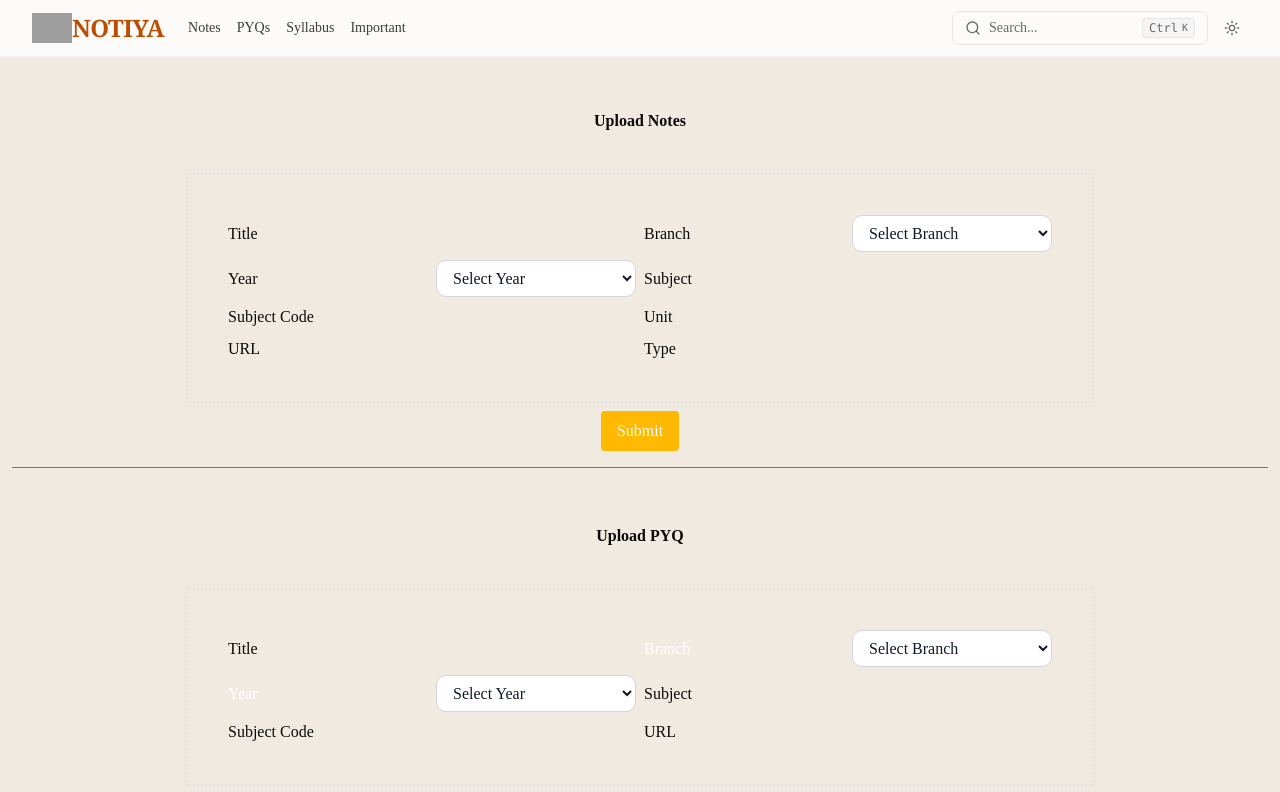
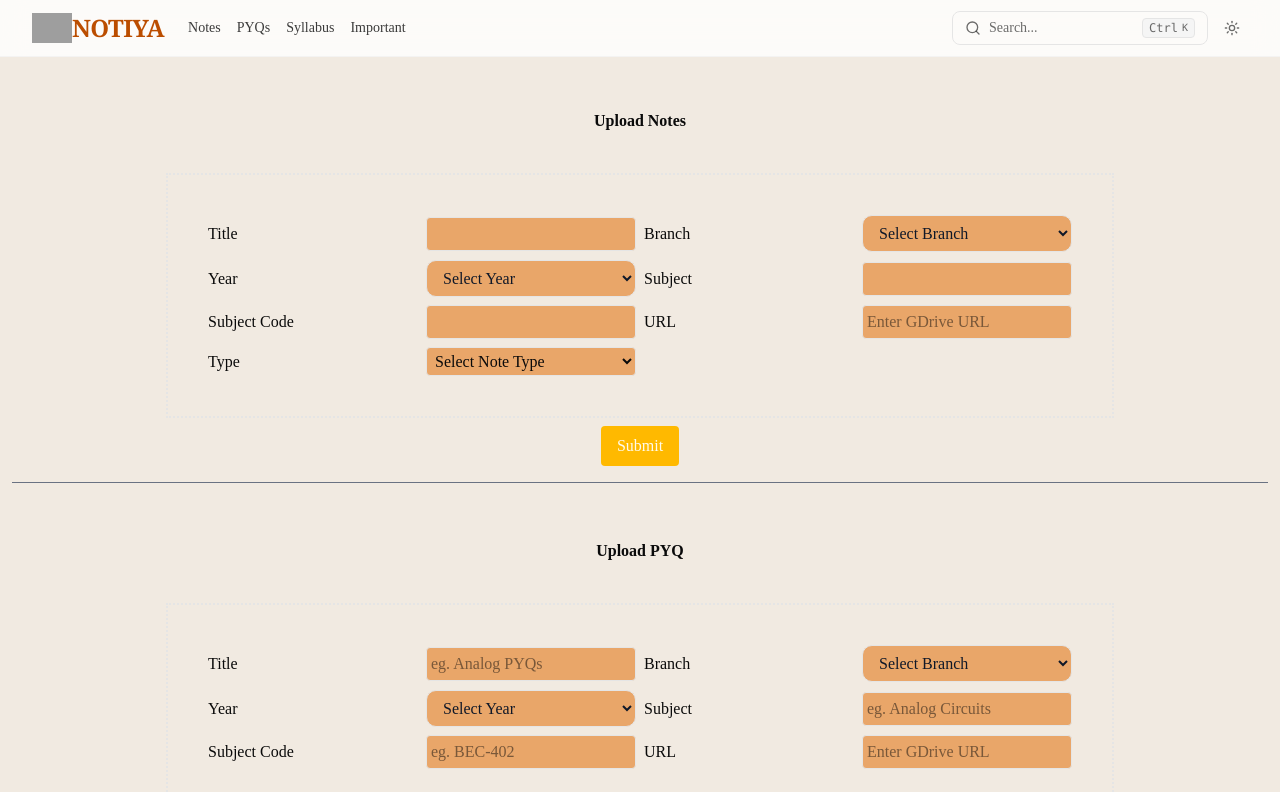
Before and after one commit to abhaysinghtomar97/notiya, a Next.js app: page /admin/upload in a window 1280 px wide. Shown: the top 792 px of the page. Built offline with nearby package versions, Linux system fonts and the light colour scheme; grey boxes are pictures that could not be loaded.

Commit message:
fix : Upload form, schema, removed unit input

```diff
--- a/src/app/admin/upload/page.jsx
+++ b/src/app/admin/upload/page.jsx
@@ -15,7 +15,6 @@ const page = () => {
         subjectCode: '',
         year: '',
         subject: '',
-        unit: '',
         url: '',
         type: ''
     })
--- a/src/app/api/notes/[year]/[branch]/route.js
+++ b/src/app/api/notes/[year]/[branch]/route.js
@@ -12,7 +12,7 @@ export async function GET(request, { params }) {
             console.log(year == 1)
        let response;
 
-// 2. Compare 'year' as a string, since URL params are strings
+
 if (year === '1') {
     response = await Note.find({
         year: year
--- a/src/app/sitemap.js
+++ b/src/app/sitemap.js
@@ -19,39 +19,39 @@ export default function sitemap() {
 
   // Home
   urls.push({
-    url: 'https://notiya-seven.vercel.app',
+    url: 'https://notiya.in',
     lastModified: new Date(),
   });
 
   // Main study material page
   urls.push({
-    url: 'https://notiya-seven.vercel.app/btech-study-material',
+    url: 'https://notiya.in/btech-study-material',
     lastModified: new Date(),
   });
 
   for (const year of years) {
     // Year page
     urls.push({
-      url: `https://notiya-seven.vercel.app/btech-study-material/${year}`,
+      url: `https://notiya.in/btech-study-material/${year}`,
       lastModified: new Date(),
     });
 
     for (const branch of branches) {
       // Branch page
       urls.push({
-        url: `https://notiya-seven.vercel.app/btech-study-material/${year}/${branch}`,
+        url: `https://notiya.in/btech-study-material/${year}/${branch}`,
         lastModified: new Date(),
       });
 
       // Notes page
       urls.push({
-        url: `https://notiya-seven.vercel.app/btech-study-material/${year}/${branch}/notes`,
+        url: `https://notiya.in/btech-study-material/${year}/${branch}/notes`,
         lastModified: new Date(),
       });
 
       // PYQ page (if exists)
       urls.push({
-        url: `https://notiya-seven.vercel.app/btech-study-material/${year}/${branch}/pyq`,
+        url: `https://notiya.in/btech-study-material/${year}/${branch}/pyq`,
         lastModified: new Date(),
       });
     }
--- a/src/components/NoteInputForm.jsx
+++ b/src/components/NoteInputForm.jsx
@@ -1,6 +1,6 @@
 import React from 'react'
 
-const NoteInputForm = ({note , handleNoteInput}) => {
+const NoteInputForm = ({ note, handleNoteInput }) => {
   return (
     <div>
 
@@ -11,6 +11,7 @@ const NoteInputForm = ({note , handleNoteInput}) => {
           name='title'
           value={note.title}
           onChange={handleNoteInput}
+          className='bg-main p-1 rounded border  hover:border-amber-950'
           type="text"
         />
         <label htmlFor="branch">Branch</label>
@@ -19,9 +20,10 @@ const NoteInputForm = ({note , handleNoteInput}) => {
           name="branch"
           value={note.branch}
           onChange={handleNoteInput}
-  className="w-full rounded-lg border border-gray-300 dark:border-gray-700 bg-white dark:bg-gray-900 px-3 py-2 text-gray-900 dark:text-white"
+          className="w-full rounded-lg border hover:border-amber-950 dark:border-gray-700 bg-main dark:bg-gray-900 px-3 py-2 text-gray-900 dark:text-white"
         >
           <option value="">Select Branch</option>
+          <option value="CSE">COMMON</option>
           <option value="CSE">CSE</option>
           <option value="CS">CS</option>
           <option value="IT">IT</option>
@@ -36,7 +38,7 @@ const NoteInputForm = ({note , handleNoteInput}) => {
           name="year"
           value={note.year}
           onChange={handleNoteInput}
-  className="w-full rounded-lg border border-gray-300 dark:border-gray-700 bg-white dark:bg-gray-900 px-3 py-2 text-gray-900 dark:text-white"
+          className="w-full rounded-lg border hover:border-amber-950 dark:border-gray-700 bg-main dark:bg-gray-900 px-3 py-2 text-gray-900 dark:text-white"
         >
           <option value="">Select Year</option>
           <option value="1">1st Year</option>
@@ -50,6 +52,7 @@ const NoteInputForm = ({note , handleNoteInput}) => {
           name='subject'
           value={note.subject}
           onChange={handleNoteInput}
+          className='bg-main p-1 rounded border  hover:border-amber-950'
           type="text" />
         <label htmlFor="subject">Subject Code</label>
         <input
@@ -57,15 +60,10 @@ const NoteInputForm = ({note , handleNoteInput}) => {
           name='subjectCode'
           value={note.subjectCode}
           onChange={handleNoteInput}
+          className='bg-main p-1 rounded border  hover:border-amber-950'
           type="text" />
 
-                    <label htmlFor="unit">Unit</label>
-                    <input
-                        id='unit'
-                        name='unit'
-                        value={note.unit}
-                        onChange={handleNoteInput}
-                        type="text" />
+
 
         <label htmlFor="url">URL</label>
         <input
@@ -73,14 +71,22 @@ const NoteInputForm = ({note , handleNoteInput}) => {
           name='url'
           value={note.url}
           onChange={handleNoteInput}
+          placeholder="Enter GDrive URL"
+          className='bg-main p-1 rounded border  hover:border-amber-950'
           type="text" />
         <label htmlFor="type">Type</label>
-                    <input
+        <select
           id='type'
           name='type'
           value={note.type}
           onChange={handleNoteInput}
-                        type="text" />
+          className='bg-main p-1 rounded border  hover:border-amber-950'
+          >
+            <option value="">Select Note Type</option>
+            <option value="Handwrittern">Handwrittern</option>
+            <option value="Class Notes">Class Notes</option>
+            <option value="Other">Other</option>
+          </select>
 
 
       </div>
--- a/src/components/PyqInputForm.jsx
+++ b/src/components/PyqInputForm.jsx
@@ -1,6 +1,6 @@
 import React from 'react'
 
-const PyqInputForm = ({pyq, handlePyqInput}) => {
+const PyqInputForm = ({ pyq, handlePyqInput }) => {
   return (
     <div>
       <div className=' border-dotted border-2 p-10 min-w-4/5  mt-10 grid grid-cols-2 gap-2 md:grid-cols-4 justify-center items-center'>
@@ -10,9 +10,11 @@ const PyqInputForm = ({pyq, handlePyqInput}) => {
           name='title'
           value={pyq.title}
           onChange={handlePyqInput}
+          placeholder="eg. Analog PYQs "
+          className='bg-main p-1 rounded border  hover:border-amber-950'
           type="text"
         />
-                    <label htmlFor="branch" className="text-white">
+        <label htmlFor="branch" >
           Branch
         </label>
 
@@ -21,7 +23,7 @@ const PyqInputForm = ({pyq, handlePyqInput}) => {
           name="branch"
           value={pyq.branch}
           onChange={handlePyqInput}
-  className="w-full rounded-lg border border-gray-300 dark:border-gray-700 bg-white dark:bg-gray-900 px-3 py-2 text-gray-900 dark:text-white"
+          className="w-full rounded-lg border hober:border-amber-950 dark:border-gray-700 bg-main dark:bg-gray-900 px-3 py-2 text-gray-900 dark:text-white"
         >
           <option value="">Select Branch</option>
           <option value="CSE">CSE</option>
@@ -32,7 +34,7 @@ const PyqInputForm = ({pyq, handlePyqInput}) => {
           <option value="CS-AIML">CS-AIML</option>
         </select>
 
-<label htmlFor="pyear" className="text-white">
+        <label htmlFor="pyear" >
           Year
         </label>
 
@@ -41,7 +43,8 @@ const PyqInputForm = ({pyq, handlePyqInput}) => {
           name="year"
           value={pyq.year}
           onChange={handlePyqInput}
-  className="w-full rounded-lg border border-gray-300 dark:border-gray-700 bg-white dark:bg-gray-900 px-3 py-2 text-gray-900 dark:text-white"
+
+          className="w-full rounded-lg border hover:border-amber-950 dark:border-gray-700 bg-main dark:bg-gray-900 px-3 py-2 text-gray-900 dark:text-white"
         >
           <option value="">Select Year</option>
           <option value="1">1st Year</option>
@@ -55,6 +58,8 @@ const PyqInputForm = ({pyq, handlePyqInput}) => {
           name='subject'
           value={pyq.subject}
           onChange={handlePyqInput}
+          placeholder="eg. Analog Circuits"
+          className='bg-main p-1 rounded border  hover:border-amber-950'
           type="text" />
         <label htmlFor="psubjectCode">Subject Code</label>
         <input
@@ -62,6 +67,8 @@ const PyqInputForm = ({pyq, handlePyqInput}) => {
           name='subjectCode'
           value={pyq.subjectCode}
           onChange={handlePyqInput}
+          placeholder="eg. BEC-402 "
+          className='bg-main p-1 rounded border  hover:border-amber-950'
           type="text" />
 
 
@@ -71,6 +78,8 @@ const PyqInputForm = ({pyq, handlePyqInput}) => {
           name='url'
           value={pyq.url}
           onChange={handlePyqInput}
+          placeholder="Enter GDrive URL"
+          className='bg-main p-1 rounded border  hover:border-amber-950'
           type="text" />
       </div>
     </div>
--- a/src/models/note.js
+++ b/src/models/note.js
@@ -9,7 +9,7 @@ import mongoose from 'mongoose';
         year: { type: String, required: true },
         branch : {type: String , required : true},
         url: { type: String, required: true },
-        type: { type: String, enum: ['handwrittern', 'Class', 'other'], required: true },
+        type: { type: String, enum: ['Handwrittern', 'Class Notes', 'Other'], required: true },
         createdAt: {
             type: Date,
             default: Date.now
```
Lines whose indentation alone changed are shown as unchanged.
